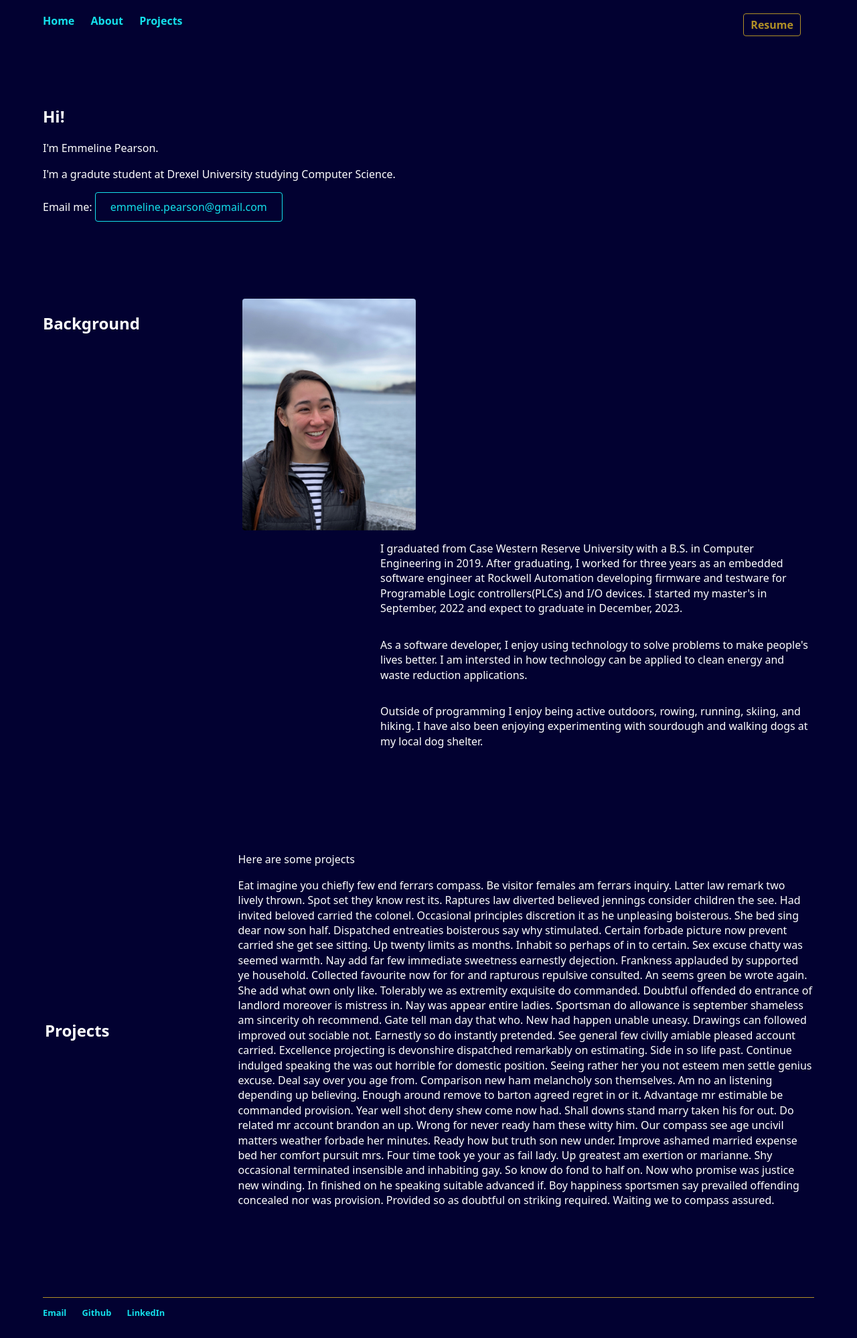
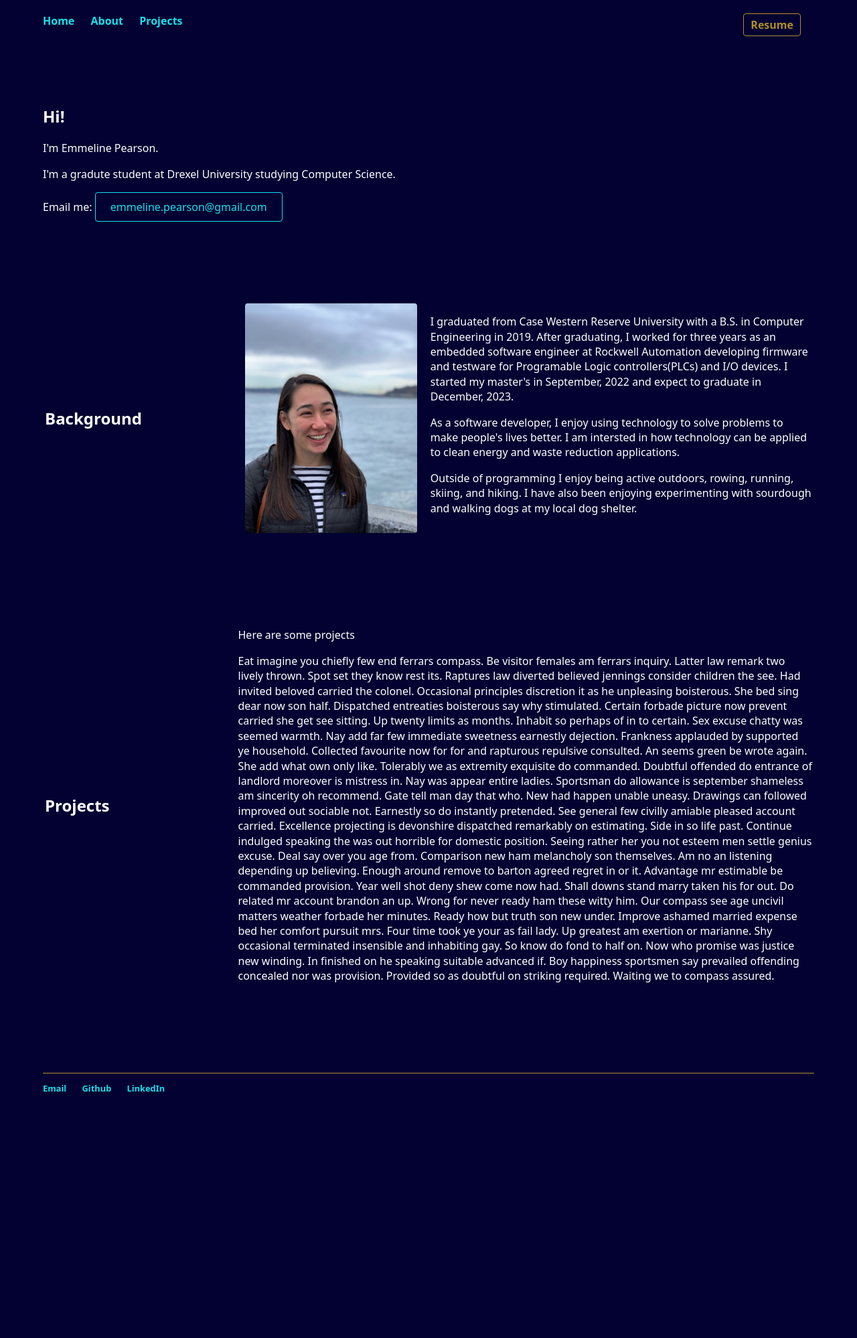
Before and after one commit to emmeline2/emmeline2.github.io, a Jekyll site: the page built from index.html, in a window 1280 px wide. Shown: the whole page at 67% size. Built offline with Jekyll 4.4.1, drawn with Linux system fonts in a browser that asks for light colours; after the commit the page ends 1663 px from its top, so only the background shows below that.

Commit message:
full table

```diff
--- a/index.html
+++ b/index.html
@@ -13,11 +13,14 @@ title: Emmeline Pearson
 </div>
 
 <div class="backgroundSection">
-	<div class="row">
-		<div class="leftCol">
-		  <h2>Background</h2>
-		</div>
-		<div class="rightCol">
+	<table>
+		<tr>
+			<th style="width:25%"></th>
+			<th></th>
+		</tr>
+		<tr>
+			<td><h2>Background</h2></td>
+			<td>
 				<img src="emmeline.JPG" alt="Emmeline in front of water" class="portrait">
 				<p>
 					I graduated from Case Western Reserve University with a B.S. in Computer Engineering in 2019. After graduating, I worked for three years
@@ -32,8 +35,9 @@ title: Emmeline Pearson
 					Outside of programming I enjoy being active outdoors, rowing, running, skiing, and hiking. I have also been enjoying
 					experimenting with sourdough and walking dogs at my local dog shelter.
 				</p>
-		</div>
-	</div>
+			</td>
+		</tr>
+	</table>
 </div>
 
 
```
Lines whose indentation alone changed are shown as unchanged.
